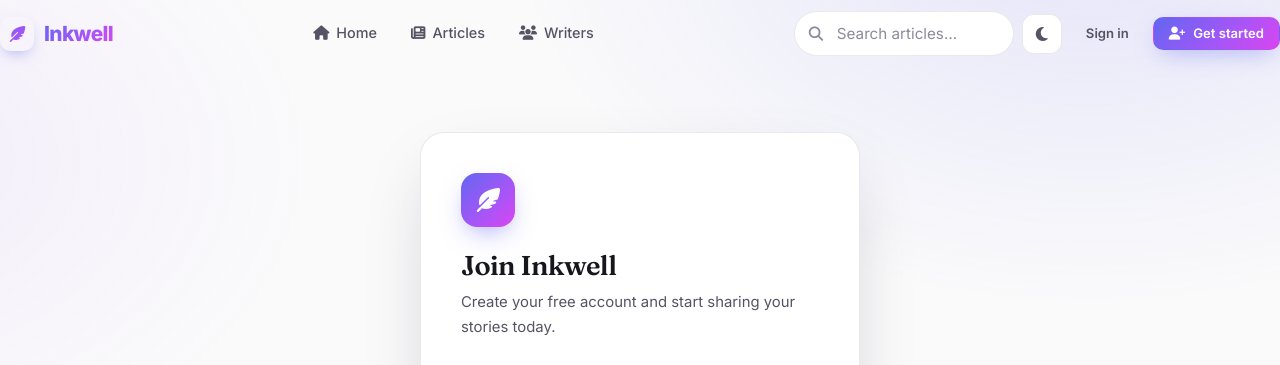
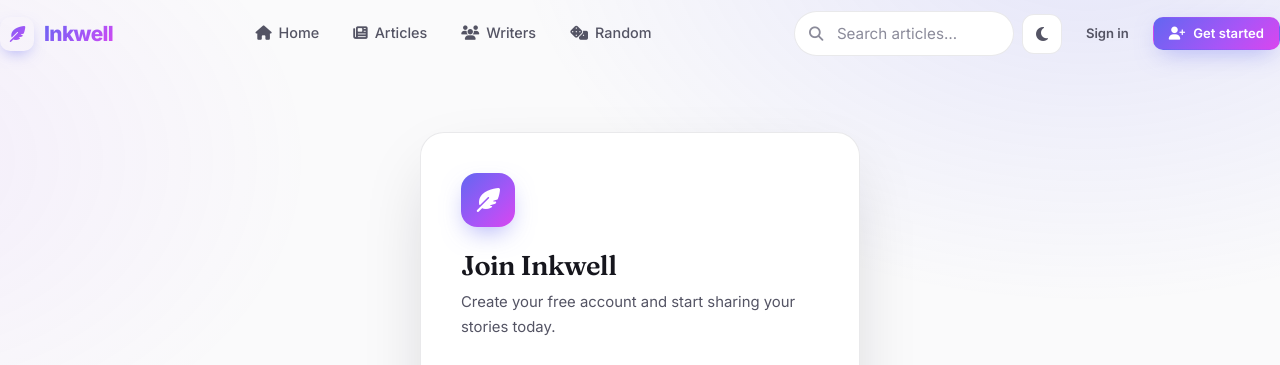
Before and after one commit to suyog123-hub/Django_blog, a Django app: page /register/ in a window 1280 px wide. Shown: the top 365 px of the page. Run offline with Django 5.2, Linux system fonts and the light colour scheme; data that the repository does not hold is empty; some libraries are stand-ins or nearby versions.

Commit message:
Add random article button

```diff
--- a/core/templates/core/partials/_navbar.html
+++ b/core/templates/core/partials/_navbar.html
@@ -11,6 +11,7 @@
             <li><a href="{% url 'home' %}" class="{% active_nav request 'home' %}"><i class="fa-solid fa-house"></i> Home</a></li>
             <li><a href="{% url 'blogs' %}" class="{% active_nav request 'blogs' 'blogs_by_category' 'blogs_by_tag' %}"><i class="fa-solid fa-newspaper"></i> Articles</a></li>
             <li><a href="{% url 'authors' %}" class="{% active_nav request 'authors' %}"><i class="fa-solid fa-users"></i> Writers</a></li>
+            <li><a href="{% url 'random_blog' %}" title="Surprise me"><i class="fa-solid fa-dice"></i> Random</a></li>
             {% if user.is_authenticated %}
             <li><a href="{% url 'blog_create' %}" class="{% active_nav request 'blog_create' 'blog_edit' %}"><i class="fa-solid fa-pen-nib"></i> Write</a></li>
             {% if user.is_staff %}
@@ -81,6 +82,7 @@
     <a class="m-link" href="{% url 'home' %}"><i class="fa-solid fa-house"></i> Home</a>
     <a class="m-link" href="{% url 'blogs' %}"><i class="fa-solid fa-newspaper"></i> Articles</a>
     <a class="m-link" href="{% url 'authors' %}"><i class="fa-solid fa-users"></i> Writers</a>
+    <a class="m-link" href="{% url 'random_blog' %}"><i class="fa-solid fa-dice"></i> Surprise me</a>
     <a class="m-link" href="{% url 'contact' %}"><i class="fa-solid fa-envelope"></i> Contact</a>
     {% if user.is_authenticated %}
     <a class="m-link" href="{% url 'blog_create' %}"><i class="fa-solid fa-pen-nib"></i> Write a story</a>
--- a/core/urls.py
+++ b/core/urls.py
@@ -20,6 +20,7 @@ urlpatterns = [
         name="blogs_by_tag",
     ),
     path("blog/<slug:slug>/", views.blog_detail_page, name="blog_detail"),
+    path("random/", views.random_blog, name="random_blog"),
     path("authors/", views.authors_page, name="authors"),
 
     # --- Search ------------------------------------------------------------
--- a/core/views.py
+++ b/core/views.py
@@ -139,6 +139,15 @@ def home_page(request):
 # ---------------------------------------------------------------------------
 # Blog listing
 # ---------------------------------------------------------------------------
+def random_blog(request):
+    """Jump to a random published post. Pure fun, no tracking."""
+    blog = services.Blog.objects.published().order_by("?").first()
+    if not blog:
+        messages.info(request, "No articles yet — check back soon!")
+        return redirect("blogs")
+    return redirect(blog.get_absolute_url())
+
+
 def _apply_filters(request, category_slug=None, tag_slug=None):
     qs = Blog.objects.published().with_relations().with_counts()
     filters = {}
```
